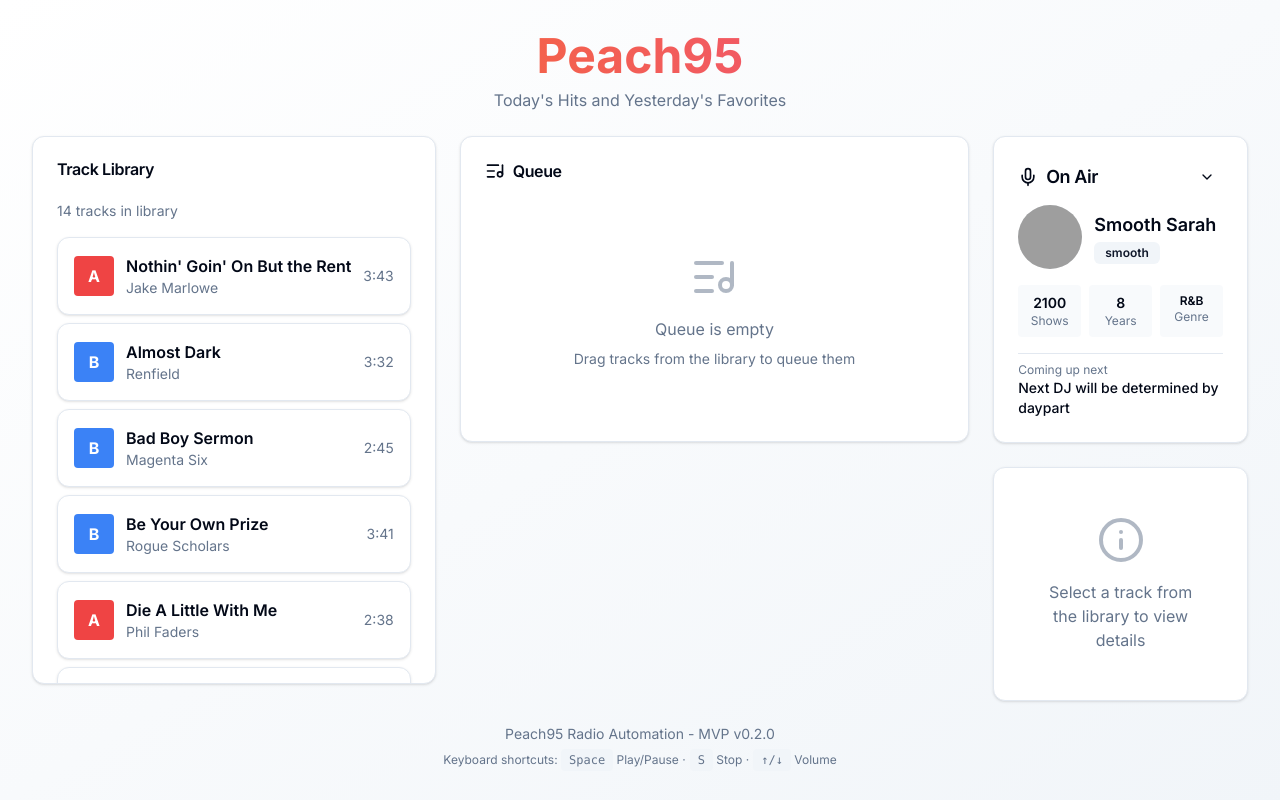
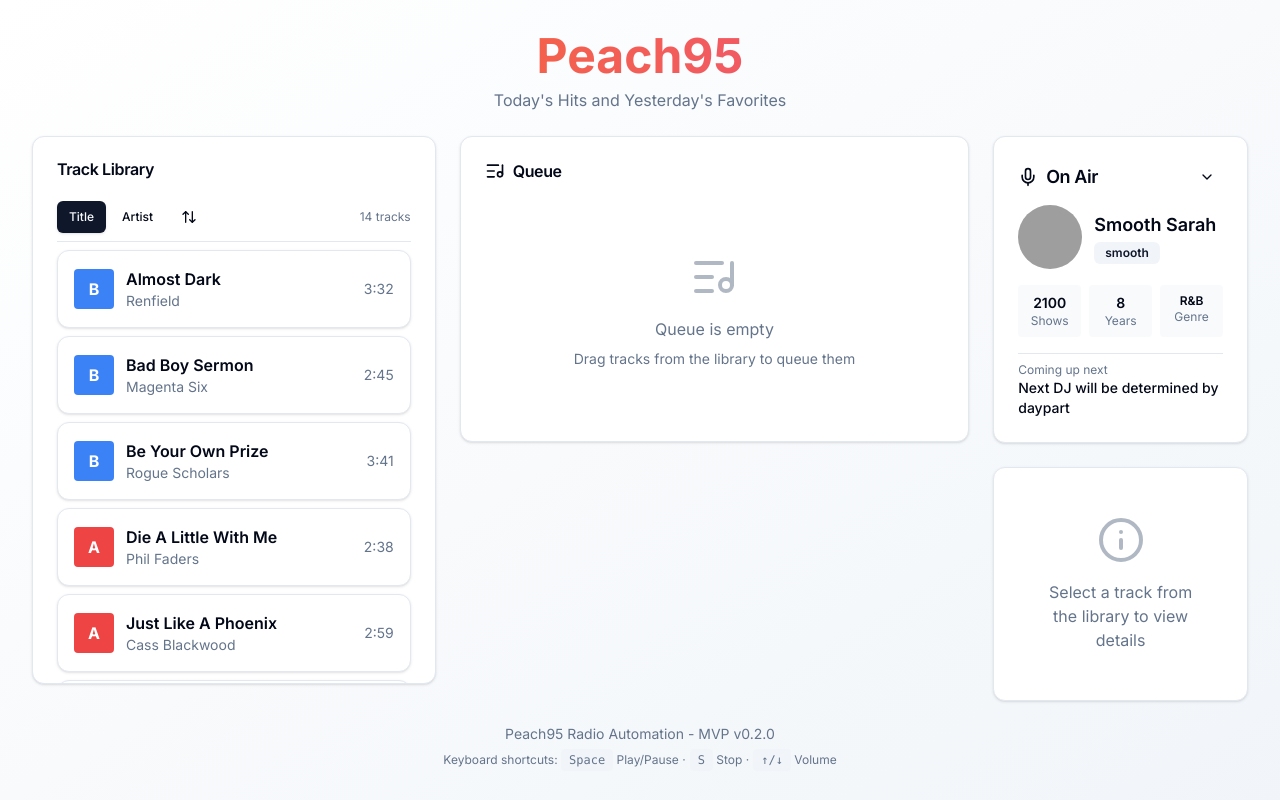
Before and after one commit to throwgoats/Peach95, a Next.js app: page / in a window 1280 px wide. Built offline with nearby package versions, Linux system fonts and the light colour scheme; grey boxes are pictures that could not be loaded.

Commit message:
add sorting to track library

```diff
--- a/src/components/library/TrackList.tsx
+++ b/src/components/library/TrackList.tsx
@@ -4,7 +4,8 @@ import { useEffect } from 'react';
 import { TrackCard } from './TrackCard';
 import { useLibraryStore } from '@/stores/libraryStore';
 import { Card, CardContent } from '@/components/ui/card';
-import { Loader2 } from 'lucide-react';
+import { Button } from '@/components/ui/button';
+import { Loader2, ArrowUpDown } from 'lucide-react';
 import type { TrackMetadata } from '@/types/track';
 
 interface TrackListProps {
@@ -13,10 +14,16 @@ interface TrackListProps {
 }
 
 export function TrackList({ onTrackSelect, selectedTrack }: TrackListProps) {
-  const tracks = useLibraryStore((state) => state.tracks);
   const loading = useLibraryStore((state) => state.loading);
   const error = useLibraryStore((state) => state.error);
   const loadTracks = useLibraryStore((state) => state.loadTracks);
+  const getFilteredTracks = useLibraryStore((state) => state.getFilteredTracks);
+  const sortBy = useLibraryStore((state) => state.sortBy);
+  const sortOrder = useLibraryStore((state) => state.sortOrder);
+  const setSortBy = useLibraryStore((state) => state.setSortBy);
+  const setSortOrder = useLibraryStore((state) => state.setSortOrder);
+
+  const tracks = getFilteredTracks();
 
   useEffect(() => {
     loadTracks();
@@ -66,9 +73,41 @@ export function TrackList({ onTrackSelect, selectedTrack }: TrackListProps) {
 
   return (
     <div className="space-y-2">
-      <div className="text-sm text-muted-foreground mb-4">
-        {tracks.length} tracks in library
+      {/* Sorting Controls */}
+      <div className="flex items-center gap-2 pb-2 border-b">
+        <div className="flex items-center gap-1">
+          <Button
+            variant={sortBy === 'title' ? 'default' : 'ghost'}
+            size="sm"
+            onClick={() => setSortBy('title')}
+            className="h-8 text-xs"
+          >
+            Title
+          </Button>
+          <Button
+            variant={sortBy === 'artist' ? 'default' : 'ghost'}
+            size="sm"
+            onClick={() => setSortBy('artist')}
+            className="h-8 text-xs"
+          >
+            Artist
+          </Button>
+        </div>
+        <Button
+          variant="ghost"
+          size="sm"
+          onClick={() => setSortOrder(sortOrder === 'asc' ? 'desc' : 'asc')}
+          className="h-8 w-8 p-0"
+          title={sortOrder === 'asc' ? 'Ascending' : 'Descending'}
+        >
+          <ArrowUpDown className="h-4 w-4" />
+        </Button>
+        <div className="ml-auto text-xs text-muted-foreground">
+          {tracks.length} tracks
+        </div>
       </div>
+
+      {/* Track List */}
       {tracks.map((track) => (
         <TrackCard
           key={track.id}
```
